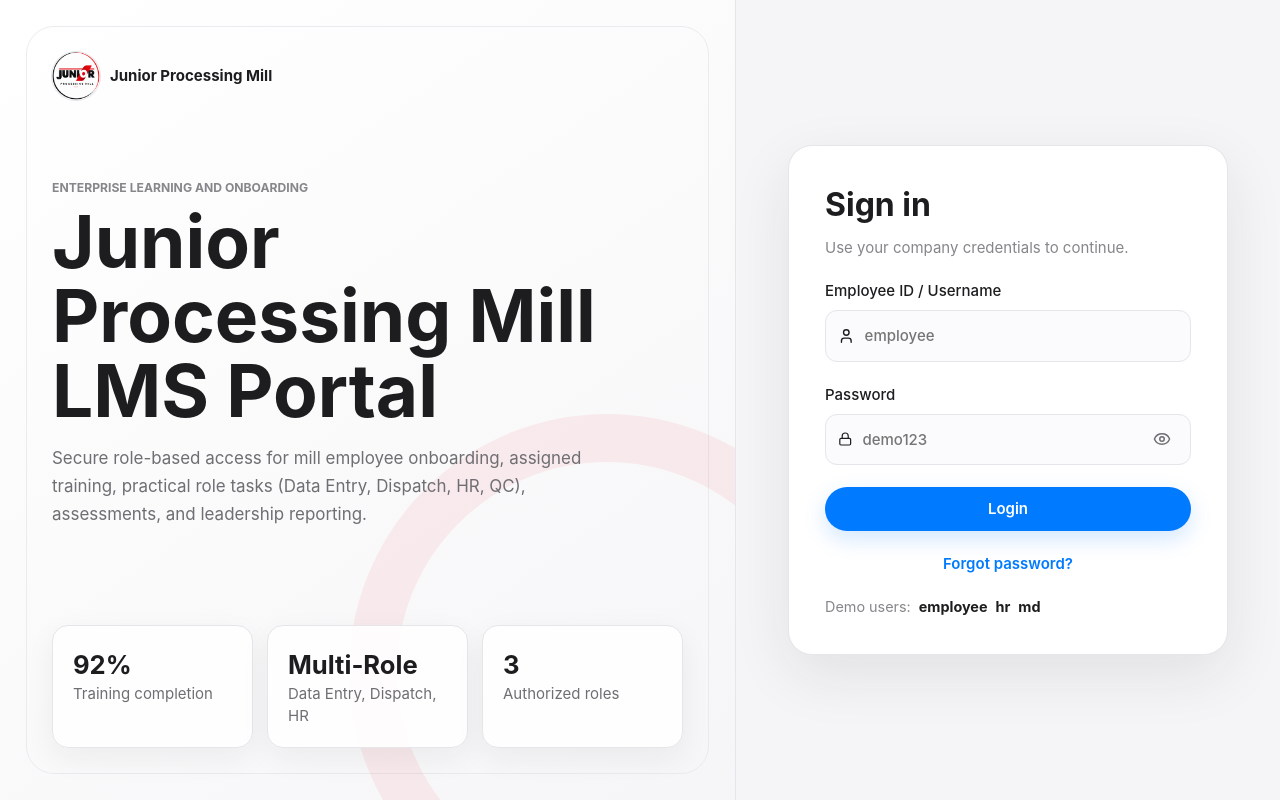
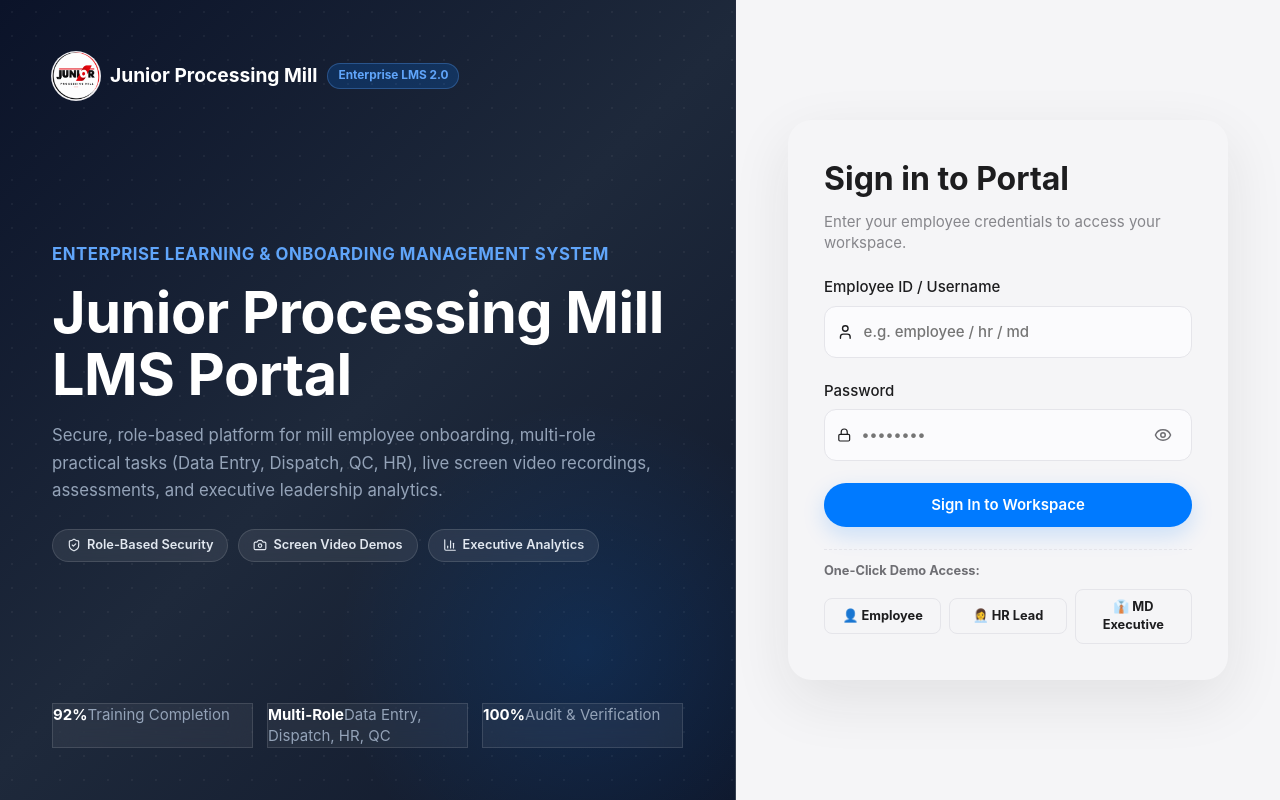
Before and after one commit to PRADEEP0502/lms, a React (Vite) app: page / in a window 1280 px wide. Built offline with nearby package versions, Linux system fonts and the light colour scheme.

Commit message:
feat: redesign Login Page with executive dark slate theme, feature badges, and one-click role demo access

```diff
--- a/src/main.jsx
+++ b/src/main.jsx
@@ -312,6 +312,12 @@ function LoginPage({ onLogin }) {
   const [error, setError] = useState('');
   const [loading, setLoading] = useState(false);
 
+  const handleQuickSelect = (roleName) => {
+    setUsername(roleName);
+    setPassword('demo123');
+    setError('');
+  };
+
   const handleSubmit = (event) => {
     event.preventDefault();
     setError('');
@@ -330,7 +336,7 @@ function LoginPage({ onLogin }) {
         return;
       }
       onLogin(match);
-    }, 500);
+    }, 450);
   };
 
   return (
@@ -338,62 +344,105 @@ function LoginPage({ onLogin }) {
       <section className="login-art" aria-label="Junior Processing Mill LMS overview">
         <div className="brand-mark">
           <img src={juniorLogo} alt="Junior Processing Mill logo" />
-          Junior Processing Mill
-        </div>
+          <span>Junior Processing Mill</span>
+          <span className="badge-pill primary-light">Enterprise LMS 2.0</span>
+        </div>
+
         <div className="login-copy">
-          <p className="eyebrow">Enterprise learning and onboarding</p>
+          <p className="eyebrow">Enterprise Learning & Onboarding Management System</p>
           <h1>Junior Processing Mill LMS Portal</h1>
-          <p>Secure role-based access for mill employee onboarding, assigned training, practical role tasks (Data Entry, Dispatch, HR, QC), assessments, and leadership reporting.</p>
-        </div>
+          <p>
+            Secure, role-based platform for mill employee onboarding, multi-role practical tasks (Data Entry, Dispatch, QC, HR), live screen video recordings, assessments, and executive leadership analytics.
+          </p>
+
+          <div className="login-badges">
+            <span className="login-badge"><ShieldCheck size={14} /> Role-Based Security</span>
+            <span className="login-badge"><Camera size={14} /> Screen Video Demos</span>
+            <span className="login-badge"><BarChart3 size={14} /> Executive Analytics</span>
+          </div>
+        </div>
+
         <div className="login-stats">
-          <StatCard value="92%" label="Training completion" />
-          <StatCard value="Multi-Role" label="Data Entry, Dispatch, HR" />
-          <StatCard value="3" label="Authorized roles" />
+          <div className="stat-card dark-stat">
+            <strong>92%</strong>
+            <span>Training Completion</span>
+          </div>
+          <div className="stat-card dark-stat">
+            <strong>Multi-Role</strong>
+            <span>Data Entry, Dispatch, HR, QC</span>
+          </div>
+          <div className="stat-card dark-stat">
+            <strong>100%</strong>
+            <span>Audit & Verification</span>
+          </div>
         </div>
       </section>
+
       <section className="login-panel">
         <form className="login-card" onSubmit={handleSubmit}>
           <div>
             <div className="mobile-brand">
               <img src={juniorLogo} alt="Junior Processing Mill logo" /> Junior Processing Mill LMS
             </div>
-            <h2>Sign in</h2>
-            <p>Use your company credentials to continue.</p>
-          </div>
+            <h2>Sign in to Portal</h2>
+            <p>Enter your employee credentials to access your workspace.</p>
+          </div>
+
           <label>
             Employee ID / Username
             <div className="input-wrap">
               <User size={18} />
-              <input value={username} onChange={(event) => setUsername(event.target.value)} placeholder="employee" autoComplete="username" />
+              <input value={username} onChange={(event) => setUsername(event.target.value)} placeholder="e.g. employee / hr / md" autoComplete="username" />
             </div>
           </label>
+
           <label>
             Password
             <div className="input-wrap">
               <Lock size={18} />
-              <input type={showPassword ? 'text' : 'password'} value={password} onChange={(event) => setPassword(event.target.value)} placeholder="demo123" autoComplete="current-password" />
+              <input type={showPassword ? 'text' : 'password'} value={password} onChange={(event) => setPassword(event.target.value)} placeholder="••••••••" autoComplete="current-password" />
               <button className="icon-button" type="button" onClick={() => setShowPassword((value) => !value)} aria-label={showPassword ? 'Hide password' : 'Show password'}>
                 {showPassword ? <EyeOff size={18} /> : <Eye size={18} />}
               </button>
             </div>
           </label>
+
           {error && (
             <div className="form-error">
               <AlertCircle size={16} />
               {error}
             </div>
           )}
-          <button className="primary-button" type="submit" disabled={loading}>
-            {loading ? 'Validating...' : 'Login'}
+
+          <button className="primary-button full-width" type="submit" disabled={loading}>
+            {loading ? 'Validating...' : 'Sign In to Workspace'}
           </button>
-          <button className="link-button" type="button">
-            Forgot password?
-          </button>
-          <div className="demo-users">
-            <span>Demo users:</span>
-            <strong>employee</strong>
-            <strong>hr</strong>
-            <strong>md</strong>
+
+          <div className="demo-role-quickselect">
+            <span>One-Click Demo Access:</span>
+            <div className="role-quick-pills">
+              <button
+                type="button"
+                className={`quick-pill ${username === 'employee' ? 'active' : ''}`}
+                onClick={() => handleQuickSelect('employee')}
+              >
+                👤 Employee
+              </button>
+              <button
+                type="button"
+                className={`quick-pill ${username === 'hr' ? 'active' : ''}`}
+                onClick={() => handleQuickSelect('hr')}
+              >
+                👩‍💼 HR Lead
+              </button>
+              <button
+                type="button"
+                className={`quick-pill ${username === 'md' ? 'active' : ''}`}
+                onClick={() => handleQuickSelect('md')}
+              >
+                👔 MD Executive
+              </button>
+            </div>
           </div>
         </form>
       </section>
--- a/src/styles.css
+++ b/src/styles.css
@@ -96,31 +96,30 @@ button:disabled {
   justify-content: space-between;
   padding: 52px;
   overflow: hidden;
-  color: var(--text);
-  background:
-    linear-gradient(145deg, rgba(255, 255, 255, 0.96), rgba(245, 245, 247, 0.94)),
-    #ffffff;
-  border-right: 1px solid var(--line);
+  color: #ffffff;
+  background: linear-gradient(135deg, #0b1329 0%, #1e293b 50%, #0f172a 100%);
+  border-right: 1px solid rgba(255, 255, 255, 0.1);
 }
 
 .login-art::before {
   content: "";
   position: absolute;
-  inset: 26px;
-  border: 1px solid rgba(229, 229, 234, 0.72);
-  border-radius: 28px;
+  inset: 0;
+  background-image: radial-gradient(rgba(255, 255, 255, 0.08) 1px, transparent 1px);
+  background-size: 24px 24px;
   pointer-events: none;
+  opacity: 0.6;
 }
 
 .login-art::after {
   content: "";
   position: absolute;
-  right: -130px;
-  bottom: -130px;
-  width: 420px;
-  height: 420px;
-  border: 48px solid rgba(229, 9, 20, 0.06);
+  right: -100px;
+  bottom: -100px;
+  width: 500px;
+  height: 500px;
   border-radius: 50%;
+  background: radial-gradient(circle, rgba(0, 122, 255, 0.15) 0%, rgba(0, 122, 255, 0) 70%);
   pointer-events: none;
 }
 
@@ -133,6 +132,22 @@ button:disabled {
   font-weight: 650;
   position: relative;
   z-index: 1;
+}
+
+.brand-mark span:first-of-type {
+  font-size: 1.2rem;
+  font-weight: 700;
+  color: #ffffff;
+}
+
+.badge-pill.primary-light {
+  background: rgba(0, 122, 255, 0.2);
+  color: #60a5fa;
+  border: 1px solid rgba(96, 165, 250, 0.3);
+  font-size: 0.74rem;
+  font-weight: 650;
+  padding: 3px 10px;
+  border-radius: 999px;
 }
 
 .brand-mark img,
@@ -175,22 +190,48 @@ button:disabled {
 }
 
 .login-art .eyebrow {
-  color: var(--muted);
+  color: #60a5fa;
+  font-weight: 700;
+  letter-spacing: 0.5px;
 }
 
 .login-copy h1 {
-  margin: 0;
+  margin: 12px 0 16px;
   max-width: 760px;
-  font-size: clamp(2.5rem, 5.7vw, 5rem);
-  font-weight: 650;
-  line-height: 1.02;
-}
-
-.login-copy p:last-child {
-  max-width: 580px;
-  color: var(--secondary);
-  font-size: 1.06rem;
+  font-size: clamp(2.3rem, 4.5vw, 4.2rem);
+  font-weight: 700;
+  line-height: 1.08;
+  color: #ffffff;
+  letter-spacing: -0.5px;
+}
+
+.login-copy p {
+  max-width: 600px;
+  color: #94a3b8;
+  font-size: 1.05rem;
   line-height: 1.65;
+}
+
+.login-badges {
+  display: flex;
+  align-items: center;
+  gap: 10px;
+  flex-wrap: wrap;
+  margin-top: 24px;
+}
+
+.login-badge {
+  display: inline-flex;
+  align-items: center;
+  gap: 6px;
+  padding: 6px 14px;
+  border-radius: 999px;
+  background: rgba(255, 255, 255, 0.08);
+  border: 1px solid rgba(255, 255, 255, 0.12);
+  color: #e2e8f0;
+  font-size: 0.8rem;
+  font-weight: 600;
+  backdrop-filter: blur(8px);
 }
 
 .login-stats {
@@ -202,43 +243,19 @@ button:disabled {
   z-index: 1;
 }
 
-.stat-card,
-.login-card,
-.panel,
-.metric,
-.training-card,
-.report-card,
-.policy-panel {
-  border: 1px solid var(--line);
-  border-radius: var(--radius);
-  background: var(--surface);
-  transition: transform 180ms ease, box-shadow 180ms ease, border-color 180ms ease;
-}
-
-.panel:hover,
-.metric:hover,
-.training-card:hover,
-.report-card:hover,
-.simple-card:hover {
-  transform: translateY(-2px);
-  border-color: rgba(0, 122, 255, 0.16);
-  box-shadow: var(--shadow-hover);
-}
-
-.stat-card {
-  padding: 20px;
-  background: rgba(255, 255, 255, 0.86);
-  border-color: var(--line);
-  box-shadow: var(--shadow);
-}
-
-.stat-card strong {
-  display: block;
-  font-size: 1.6rem;
-}
-
-.stat-card span {
-  color: var(--secondary);
+.stat-card.dark-stat {
+  background: rgba(255, 255, 255, 0.06);
+  border: 1px solid rgba(255, 255, 255, 0.12);
+  backdrop-filter: blur(12px);
+  color: #ffffff;
+}
+
+.stat-card.dark-stat strong {
+  color: #ffffff;
+}
+
+.stat-card.dark-stat span {
+  color: #94a3b8;
 }
 
 .login-panel {
@@ -265,6 +282,53 @@ button:disabled {
 .login-card p {
   margin: 0;
   color: var(--muted);
+}
+
+.demo-role-quickselect {
+  display: flex;
+  flex-direction: column;
+  gap: 8px;
+  padding-top: 12px;
+  border-top: 1px dashed var(--line);
+}
+
+.demo-role-quickselect > span {
+  font-size: 0.8rem;
+  font-weight: 650;
+  color: var(--secondary);
+}
+
+.role-quick-pills {
+  display: flex;
+  align-items: center;
+  gap: 8px;
+}
+
+.quick-pill {
+  flex: 1;
+  display: inline-flex;
+  align-items: center;
+  justify-content: center;
+  gap: 4px;
+  padding: 8px;
+  border-radius: 8px;
+  border: 1px solid var(--line);
+  background: #f5f5f7;
+  color: var(--text);
+  font-size: 0.8rem;
+  font-weight: 650;
+  cursor: pointer;
+  transition: all 160ms ease;
+}
+
+.quick-pill:hover {
+  background: #e5e5ea;
+}
+
+.quick-pill.active {
+  background: rgba(0, 122, 255, 0.12);
+  border-color: rgba(0, 122, 255, 0.3);
+  color: var(--primary);
 }
 
 .mobile-brand {
```
